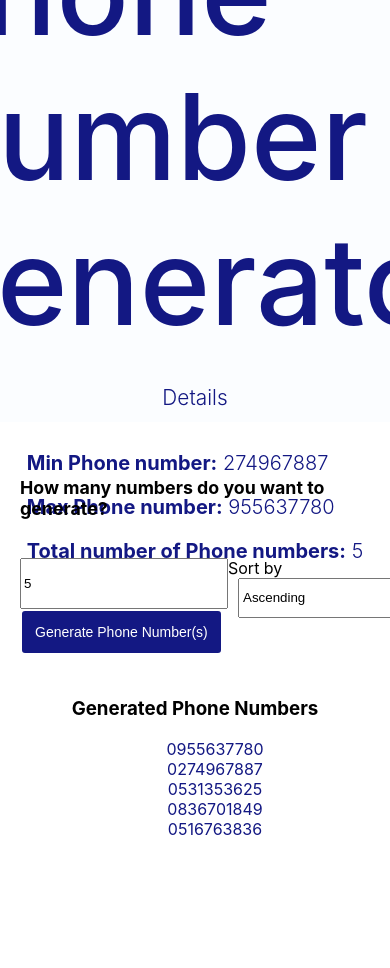
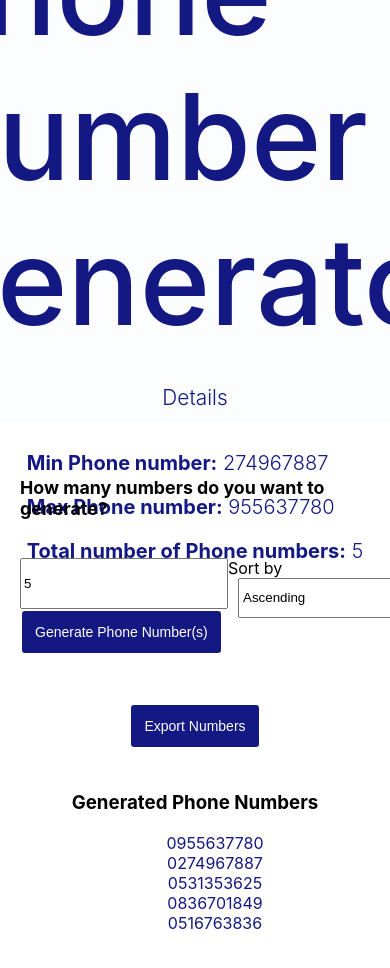
Before and after one commit to codestaintin/Random-Number-Generator, a React (Create React App) app: page / in a window 390 px wide. Both pictures are taken after typing "5" into the empty fields and a click on the button "Generate Phone Number(s)". Shown: the top 968 px of the page. Before the commit the page ends 895 px from the top, so only its background shows below. Built offline with nearby package versions, Linux system fonts and the light colour scheme; a web font is replaced by a local one.

Commit message:
Export phone numbers

```diff
--- a/src/App.js
+++ b/src/App.js
@@ -1,4 +1,5 @@
 import React, { Component, Fragment } from 'react';
+import saveAs from 'file-saver';
 import './App.css';
 import Header from './components/Header/Header';
 import SubHeader from './components/Header/SubHeader'
@@ -6,6 +7,7 @@
 import PhoneNumbers from './components/PhoneNumbers/PhoneNumber';
 import SortBy from './components/Sort/SortBy';
 import Error from './components/Error/Error';
+import ExportButton from './components/Export/ExportButton';
 
 /**
  * App class
@@ -120,6 +122,17 @@
       this.sortPhoneNumbers()
     );
   };
+  /**
+   * Export phone numbers
+   */
+  exportPhoneNumbers = () => {
+    const { phoneNumbers } = this.state;
+    if (phoneNumbers.length > 0) {
+      saveAs(new Blob(phoneNumbers, {
+        type: "text/csv;charset=utf-8"
+      }), 'generated_phone_numbers.csv')
+    }
+  };
 
   render() {
     const { error, message, phoneNumbers, max, min, total } = this.state;
@@ -148,6 +161,10 @@
                 onChange={this.handleSortChange}
               />
             </div>
+            <ExportButton
+              phoneNumbers={phoneNumbers}
+              onClick={this.exportPhoneNumbers}
+            />
             <PhoneNumbers
               phoneNumbers={phoneNumbers}
             />
--- /dev/null
+++ b/src/components/Export/ExportButton.js
@@ -0,0 +1,22 @@
+import React from 'react';
+import PropTypes from 'prop-types';
+
+const ExportButton = ({ phoneNumbers, onClick }) => (
+  <div className="input-wrapper">
+    {
+      phoneNumbers.length > 0 &&
+      <button
+        className="export-button"
+        onClick={onClick}>
+        Export Numbers
+      </button>
+    }
+  </div>
+);
+
+ExportButton.propTypes = {
+  phoneNumbers: PropTypes.array,
+  onClick: PropTypes.func,
+};
+
+export default ExportButton;
```
